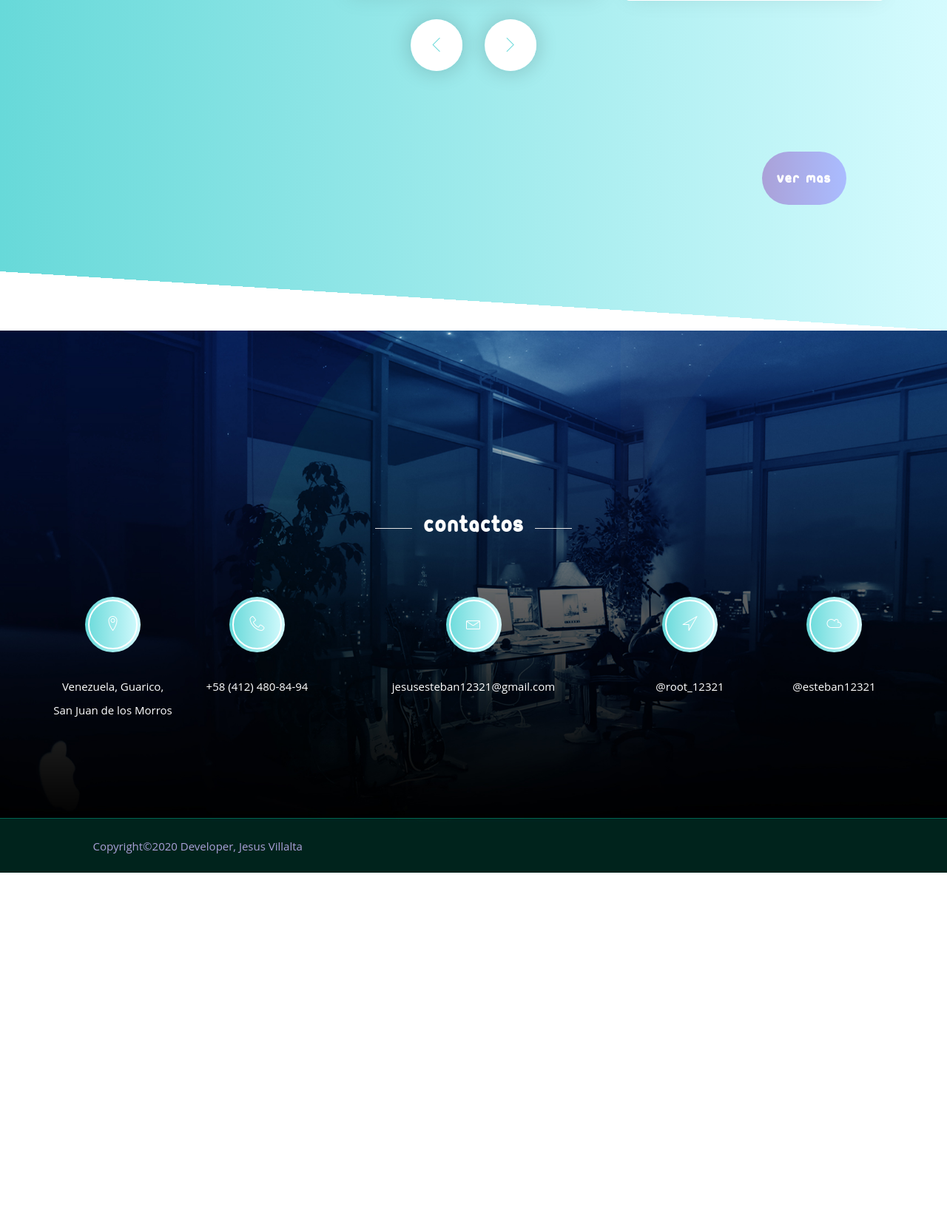
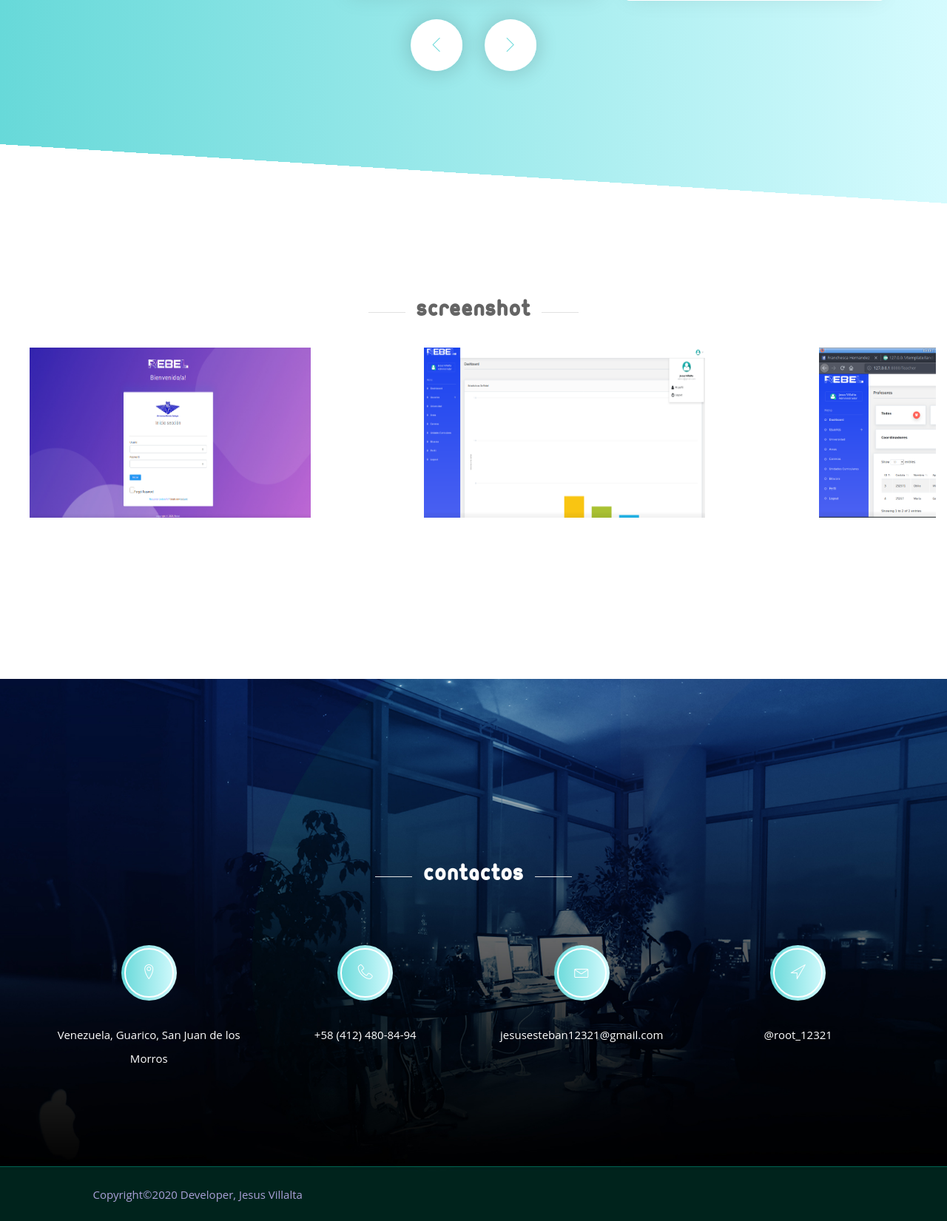
Before and after one commit to jesusestebn12321/jesusestebn12321.github.io, a PHP site: page /curriculum/?status=1 in a window 1280 px wide. Shown: the part 3908-5559 px from the top of the page at 74% size. Before the commit the page ends 5088 px from the top, so only its background shows below. Run offline with PHP 8.4, Linux system fonts and the light colour scheme; some libraries are stand-ins or nearby versions.

Commit message:
nuevo estilo

```diff
--- a/config/config.php
+++ b/config/config.php
@@ -2,5 +2,6 @@
 define('APP_NAME', 'Curriculum');
 define('APP_HOST', 'http://127.0.0.1/curriculum');
 define('APP_STATIC', 'http://127.0.0.1/curriculum/public');
+define('EMAIL', 'jesusesteban12321@gmail.com');
 
  ?>
--- a/galeria.php
+++ b/galeria.php
@@ -1,110 +1,38 @@
 <?php
     require_once 'config/config.php';
-    include 'view/layouts/app.php';
+
 ?>
-<div class="section-padding">
-    <div class="container-fluid" style="padding:5rem ">
-        <div class="row">
-            <div class="col-xs-12 col-sm-6 col-md-3">
-                <article class="post-single">
-                    <figure class="post-media">
-                        <img src="<?php echo constant('APP_STATIC')?>/images/rebel/login.png" alt="login">
-                    </figure>
-                    <div class="post-body">
-                        <div class="post-meta">
-                            <div class="post-tags"><h3>Rebel</h3></div>
-                        </div>
-                        <h4 class="dark-color"><a href="single.html">Log in REBEL</a></h4>
-                        <a href="<?php echo constant('APP_STATIC')?>/images/rebel/login.png" class="read-more">Ver Imagen</a>
+ <section class="section-padding" id="gallery_page">
+        <div class="container-fluid">
+            <div class="row">
+                <div class="col-xs-12">
+                    <div class="page-title text-center">
+                        <h3 class="title wow fadeInUp" data-wow-delay="0.4s">Screenshot</h3>
                     </div>
-                </article>
-            </div>
+                </div>
+                <div class="col-xs-12 gallery-slider">
+                    <div class="gallery-slide">
+                        <div class="item" style="width:40rem; height: 25rem;padding-left:0rem"><img style='width: 100%; height: 100%' src="<?php echo constant('APP_STATIC')?>/images/rebel/login.png" alt="login"></div>
+                        <div class="item" style="width:40rem; height: 25rem;padding-left:0rem"><img style='width: 100%; height: 100%' src="<?php echo constant('APP_STATIC')?>/images/rebel/dashboard.png" alt=""></div>
+                        <div class="item" style="width:40rem; height: 25rem;padding-left:0rem"><img style='width: 100%; height: 100%' src="<?php echo constant('APP_STATIC')?>/images/rebel/teacher.png" alt=""></div>
+                        <div class="item" style="width:40rem; height: 25rem;padding-left:0rem"><img  style='width: 100%; height: 100%'src="<?php echo constant('APP_STATIC')?>/images/expedientes.jpg" alt=""></div>
+                        <div class="item" style="width:40rem; height: 25rem;padding-left:0rem"><img style='width: 100%; height: 100%' src="<?php echo constant('APP_STATIC')?>/images/sala.jpg" alt=""></div>
+                        <div class="item" style="width:40rem; height: 25rem;padding-left:0rem"><img style='width: 100%; height: 100%' src="<?php echo constant('APP_STATIC')?>/images/sala/login.png" alt=""></div>
+                        <div class="item" style="width:40rem; height: 25rem;padding-left:0rem"><img style='width: 100%; height: 100%' src="<?php echo constant('APP_STATIC')?>/images/travel.jpg" alt=""></div>
+                       <!--  <div class="item"><img src="images/gallery-2.jpg" alt=""></div>
+                        <div class="item"><img src="images/gallery-3.jpg" alt=""></div>
+                        <div class="item"><img src="images/gallery-4.jpg" alt=""></div>
+                        <div class="item"><img src="images/gallery-1.jpg" alt=""></div>
+                        <div class="item"><img src="images/gallery-2.jpg" alt=""></div>
+                        <div class="item"><img src="images/gallery-3.jpg" alt=""></div> -->
+                    </div>
+                </div>
 
-            <div class="col-xs-12 col-sm-6 col-md-3">
-                <article class="post-single">
-                    <figure class="post-media">
-                        <img src="<?php echo constant('APP_STATIC')?>/images/rebel/dashboard.png" alt="login">
-                    </figure>
-                    <div class="post-body">
-                        <div class="post-meta">
-                            <div class="post-tags"><h3>Rebel</h3></div>
-                        </div>
-                        <h4 class="dark-color"><a href="single.html">Dashboard REBEL</a></h4>
-                        <a href="<?php echo constant('APP_STATIC')?>/images/rebel/dashboard.png" class="read-more">Ver Imagen</a>
-                    </div>
-                </article>
-            </div>
-
-            <div class="col-xs-12 col-sm-6 col-md-3">
-                <article class="post-single">
-                    <figure class="post-media">
-                        <img src="<?php echo constant('APP_STATIC')?>/images/rebel/teacher.png" alt="">
-                    </figure>
-                    <div class="post-body">
-                        <div class="post-meta">
-                            <div class="post-tags"><h3>Rebel</h3></div>
-                        </div>
-                        <h4 class="dark-color"><a href="single.html">Modulo Teacher REBEL</a></h4>
-                        <a href="<?php echo constant('APP_STATIC')?>/images/rebel/teacher.png" class="read-more">Ver Imagen</a>
-                    </div>
-                </article>
-            </div>
-            <div class="col-xs-12 col-sm-6 col-md-3">
-                <article class="post-single">
-                    <figure class="post-media">
-                        <img src="<?php echo constant('APP_STATIC')?>/images/expedientes.jpg" alt="">
-                    </figure>
-                    <div class="post-body">
-                        <div class="post-meta">
-                            <div class="post-tags"><h3>Expediente Digital</h3></div>
-                        </div>
-                        <h4 class="dark-color"><a href="single.html">Five ways to wear a shirt by Victoria Beckha</a></h4>
-                        <a href="single.html" class="read-more">Ver Imagen</a>
-                    </div>
-                </article>
-            </div>
-            <div class="col-xs-12 col-sm-6 col-md-3">
-                <article class="post-single">
-                    <figure class="post-media">
-                        <img src="<?php echo constant('APP_STATIC')?>/images/sala.jpg" alt="">
-                    </figure>
-                    <div class="post-body">
-                        <div class="post-meta">
-                            <div class="post-tags"><h3>SilenceRT</h3></div>
-                        </div>
-                        <h4 class="dark-color"><a href="single.html">Modulo People SilenceRT</a></h4>
-                        <a href="<?php echo constant('APP_STATIC')?>/images/sala.jpg" class="read-more">Ver Imagen</a>
-                    </div>
-                </article>
-            </div>
-            <div class="col-xs-12 col-sm-6 col-md-3">
-                <article class="post-single">
-                    <figure class="post-media">
-                        <img src="<?php echo constant('APP_STATIC')?>/images/sala/login.png" alt="">
-                    </figure>
-                    <div class="post-body">
-                        <div class="post-meta">
-                            <div class="post-tags"><h3>SilenceRT</h3></div>
-                        </div>
-                        <h4 class="dark-color"><a href="single.html">Log in SilenceRT</a></h4>
-                        <a href="<?php echo constant('APP_STATIC')?>/images/sala/login.png" class="read-more">Ver Imagen</a>
-                    </div>
-                </article>
-            </div>
-            <div class="col-xs-12 col-sm-6 col-md-3">
-                <article class="post-single">
-                    <figure class="post-media">
-                        <img src="<?php echo constant('APP_STATIC')?>/images/travel.jpg" alt="">
-                    </figure>
-                    <div class="post-body">
-                        <div class="post-meta">
-                            <div class="post-tags"><h3>QantunTravel</h3></div>
-                        </div>
-                        <h4 class="dark-color"><a href="single.html">Modeulo Operadores QantunTravel</a></h4>
-                        <a href="<?php echo constant('APP_STATIC')?>/images/travel.jpg" class="read-more">Ver Imagen</a>
-                    </div>
-                </article>
             </div>
         </div>
-    </div>
-</div>
+    </section>
+
+
+
+
+<!--  -->
--- a/index.php
+++ b/index.php
@@ -483,18 +483,15 @@
                     </div>
                 </div>
             </div>
-            <div class="row">
-                <div class="col-xs-12 col-sm-4"></div>
-                <div class="col-xs-12 col-sm-4"></div>
-                <div class="col-xs-12 col-sm-4">
-                    <a class="bttn-default bttn-blue active app-btn-show-more" href="galeria.php" style="margin-left:50%;margin-top:5rem;margin-bottom:5rem;font-size:2rem;text-transform: uppercase !important;" type="submit">Ver mas</a>
-                </div>
-            </div>
         </div>
     </section>
     <!-- Gallery-Area-End -->
     <!-- Subscribe-Form -->
-    <!-- <div class="section-padding">
+    <?php include ('galeria.php');?>
+
+
+
+   <!--  <div class="section-padding">
         <div class="container">
             <div class="row">
                 <div class="col-xs-12 col-sm-8 col-sm-offset-2">
@@ -531,3 +528,6 @@
             </div>
         </div>
     </div> -->
+    <?php if ($_GET["status"]): ?>
+            <script>alert(<?php echo $_GET["status"] ?>)</script>
+    <?php endif ?>
--- a/public/js/main.js
+++ b/public/js/main.js
@@ -19,7 +19,7 @@
     =============================*/
     $('.gallery-slide').owlCarousel({
         loop: true,
-        margin: 0,
+        margin: 350,
         responsiveClass: true,
         nav: false,
         autoplay: true,
@@ -35,9 +35,6 @@
             },
             1280: {
                 items: 3
-            },
-            1500: {
-                items: 4
             }
         }
     });
--- a/view/layouts/app.php
+++ b/view/layouts/app.php
@@ -112,48 +112,39 @@
 			                    </div>
 			                </div>
 			                <div class="row">
-			                    <div class="col-xs-12 col-sm-2">
+			                    <div class="col-xs-12 col-sm-3">
 			                        <div class="footer-box">
 			                            <div class="box-icon">
 			                                <span class="lnr lnr-map-marker"></span>
 			                            </div>
-			                            <p class='app-p-footer' style='color:white'>Venezuela, Guarico, San Juan de los Morros</p>
+			                            <p class='app-p-footer' title="Dirección" style='color:white'>Venezuela, Guarico, San Juan de los Morros</p>
 			                        </div>
 			                        <div class="space-30 hidden visible-xs"></div>
 			                    </div>
-			                    <div class="col-xs-12 col-sm-2">
+			                    <div class="col-xs-12 col-sm-3">
 			                        <div class="footer-box">
 			                            <div class="box-icon">
 			                                <span class="lnr lnr-phone-handset"></span>
 			                            </div>
-			                            <p class='app-p-footer' style='color:white'>+58 (412) 480-84-94</p>
+			                            <p class='app-p-footer' title="Whatsapp" style='color:white'>+58 (412) 480-84-94</p>
 			                        </div>
 			                        <div class="space-30 hidden visible-xs"></div>
 			                    </div>
-			                    <div class="col-xs-12 col-sm-4">
+			                    <div class="col-xs-12 col-sm-3">
 			                        <div class="footer-box">
 			                            <div class="box-icon">
 			                                <span class="lnr lnr-envelope"></span>
 			                            </div>
-			                            <p class='app-p-footer' style='color:white'>jesusesteban12321@gmail.com
+			                            <p class='app-p-footer' title="E-mail" style='color:white'>jesusesteban12321@gmail.com
 			                            </p>
 			                        </div>
 			                    </div>
-			                    <div class="col-xs-12 col-sm-2">
+			                    <div class="col-xs-12 col-sm-3">
 			                        <div class="footer-box">
 			                            <div class="box-icon">
 			                                <span class="lnr lnr-location" ></span>
 			                            </div>
-			                            <p class='app-p-footer' style='color:white'>@root_12321
-			                            </p>
-			                        </div>
-			                    </div>
-			                    <div class="col-xs-12 col-sm-2">
-			                        <div class="footer-box">
-			                            <div class="box-icon">
-			                                <span class="lnr lnr-cloud"></span>
-			                            </div>
-			                            <p class='app-p-footer' style='color:white'>@esteban12321
+			                            <p class='app-p-footer' title="Telegram" style='color:white'>@root_12321
 			                            </p>
 			                        </div>
 			                    </div>
```
Also changed, not shown: process.php (+8 -17 lines).
